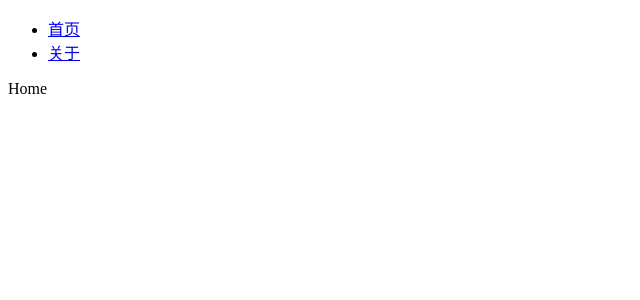
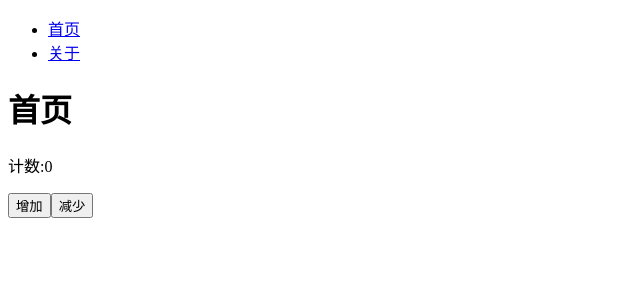
Before and after one commit to newarea0/react-template, a React (Vite) app: page /home in a window 1280 px wide. Shown: the top 300 px of the page, without its empty margins (0-640 px from the left). Built offline with nearby package versions, Linux system fonts and the light colour scheme.

Commit message:
feat: 集成 Redux

```diff
--- a/package.json
+++ b/package.json
@@ -12,9 +12,11 @@
   },
   "dependencies": {
     "@ant-design/icons": "^5.5.1",
+    "@reduxjs/toolkit": "^2.3.0",
     "antd": "^5.21.0",
     "react": "^18.3.1",
     "react-dom": "^18.3.1",
+    "react-redux": "^9.1.2",
     "react-router-dom": "^6.27.0"
   },
   "devDependencies": {
--- a/src/main.tsx
+++ b/src/main.tsx
@@ -1,10 +1,14 @@
 import { StrictMode } from 'react'
 import { createRoot } from 'react-dom/client'
+import { Provider } from 'react-redux'
 import { RouterProvider } from 'react-router-dom'
 import router from './router/index.tsx'
+import { store } from './store'
 
 createRoot(document.getElementById('root')!).render(
   <StrictMode>
-    <RouterProvider router={router} />
+    <Provider store={store}>
+      <RouterProvider router={router} />
+    </Provider>
   </StrictMode>,
 )
--- /dev/null
+++ b/src/store/counterSlice.ts
@@ -0,0 +1,29 @@
+import type { PayloadAction } from '@reduxjs/toolkit'
+import { createSlice } from '@reduxjs/toolkit'
+
+interface CounterState {
+  value: number
+}
+
+const initialState: CounterState = {
+  value: 0,
+}
+
+export const counterSlice = createSlice({
+  name: 'counter',
+  initialState,
+  reducers: {
+    increment: (state) => {
+      state.value += 1
+    },
+    decrement: (state) => {
+      state.value -= 1
+    },
+    incrementByAmount: (state, action: PayloadAction<number>) => {
+      state.value += action.payload
+    },
+  },
+})
+
+export const { increment, decrement, incrementByAmount } = counterSlice.actions
+export default counterSlice.reducer
--- /dev/null
+++ b/src/store/index.ts
@@ -0,0 +1,11 @@
+import { configureStore } from '@reduxjs/toolkit'
+import counterReducer from './counterSlice'
+
+export const store = configureStore({
+  reducer: {
+    counter: counterReducer,
+  },
+})
+
+export type RootState = ReturnType<typeof store.getState>
+export type AppDispatch = typeof store.dispatch
--- a/src/views/home/index.tsx
+++ b/src/views/home/index.tsx
@@ -1,3 +1,23 @@
-export default function Index() {
-  return <div>Home</div>
+import type { RootState } from '../../store'
+import React from 'react'
+import { useDispatch, useSelector } from 'react-redux'
+import { decrement, increment } from '../../store/counterSlice'
+
+const Home: React.FC = () => {
+  const count = useSelector((state: RootState) => state.counter.value)
+  const dispatch = useDispatch()
+
+  return (
+    <div>
+      <h1>首页</h1>
+      <p>
+        计数:
+        {count}
+      </p>
+      <button type="button" onClick={() => dispatch(increment())}>增加</button>
+      <button type="button" onClick={() => dispatch(decrement())}>减少</button>
+    </div>
+  )
 }
+
+export default Home
```
Also changed, not shown: 1 other file (tests, documents, lock files or other folders).
